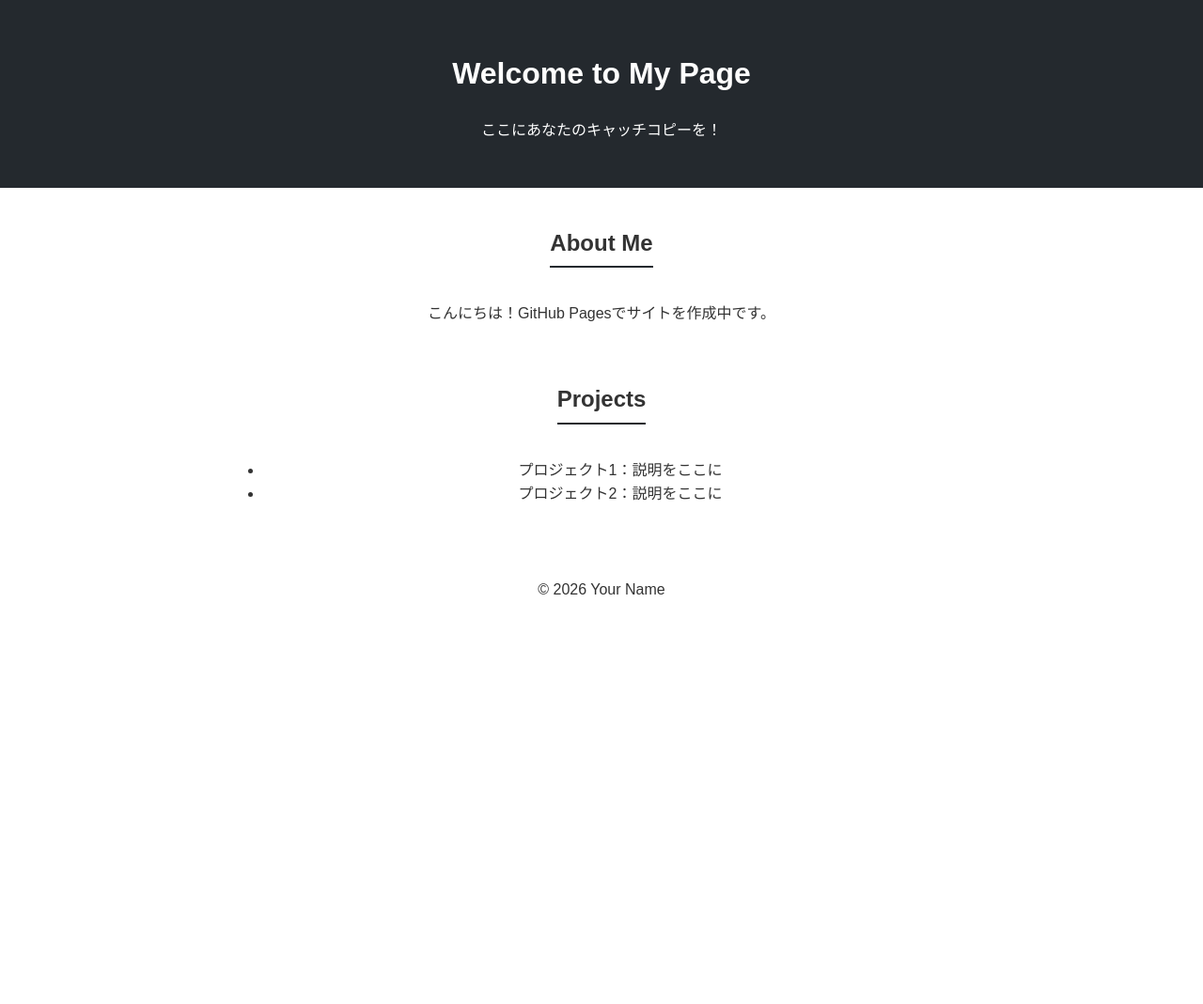
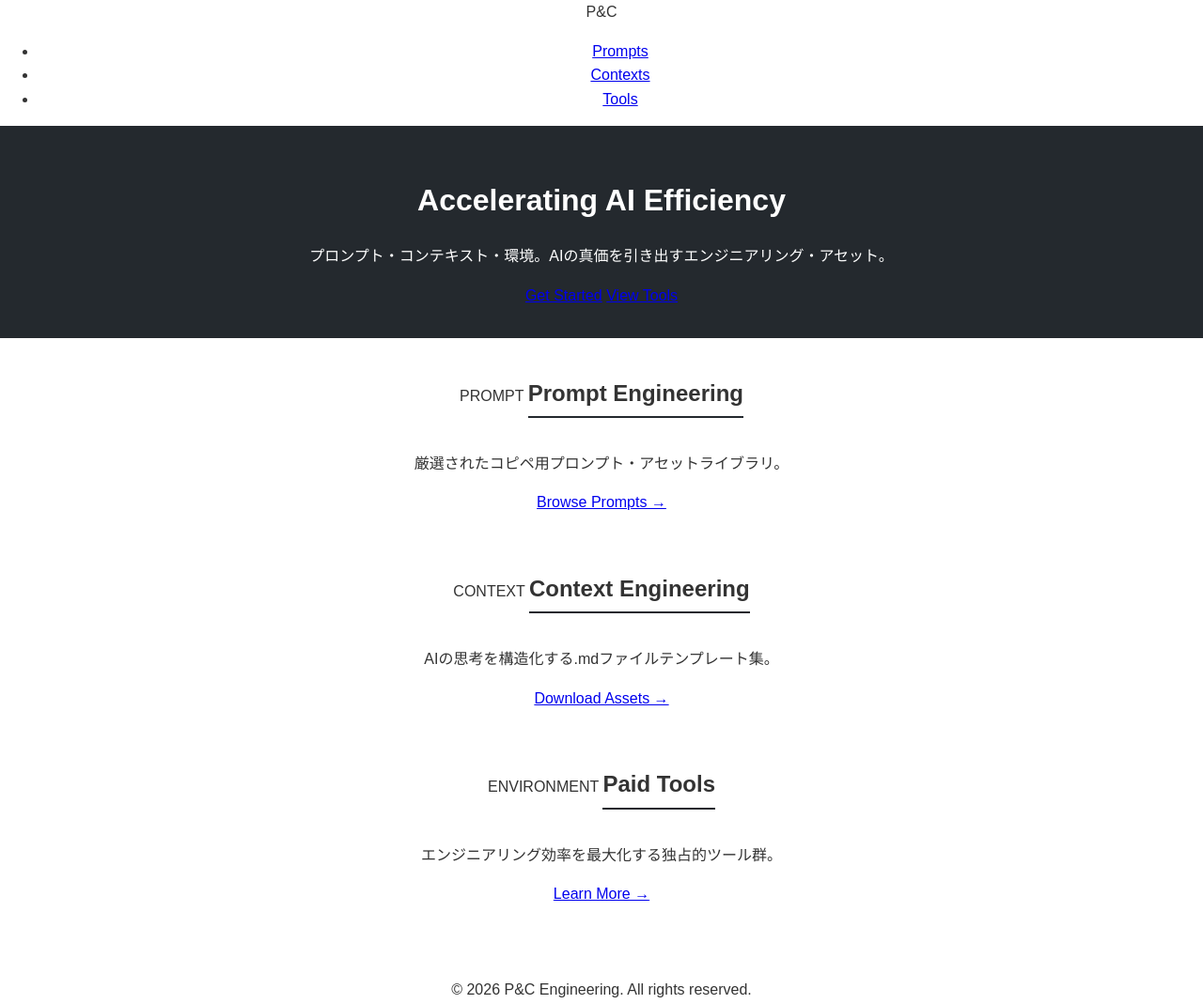
Before and after one commit to daikiito-dk/prompt-context, a plain HTML site: page index.html in a window 1280 px wide. Shown: the whole page at 94% size. Before the commit the page ends 800 px from the top, so only its background shows below. Drawn offline with Linux system fonts and the light colour scheme.

Commit message:
Update index.html for new branding and content

```diff
--- a/index.html
+++ b/index.html
@@ -3,32 +3,53 @@
 <head>
     <meta charset="UTF-8">
     <meta name="viewport" content="width=device-width, initial-scale=1.0">
-    <title>マイ・ポートフォリオ</title>
+    <title>P&C | Prompt & Context Engineering</title>
     <link rel="stylesheet" href="style.css">
 </head>
 <body>
-    <header>
-        <h1>Welcome to My Page</h1>
-        <p>ここにあなたのキャッチコピーを！</p>
+    <nav>
+        <div class="logo">P&C</div>
+        <ul>
+            <li><a href="#prompts">Prompts</a></li>
+            <li><a href="#contexts">Contexts</a></li>
+            <li><a href="#tools">Tools</a></li>
+        </ul>
+    </nav>
+
+    <header class="hero">
+        <h1>Accelerating AI Efficiency</h1>
+        <p>プロンプト・コンテキスト・環境。AIの真価を引き出すエンジニアリング・アセット。</p>
+        <div class="cta-group">
+            <a href="#prompts" class="btn primary">Get Started</a>
+            <a href="#tools" class="btn secondary">View Tools</a>
+        </div>
     </header>
 
-    <main>
-        <section id="about">
-            <h2>About Me</h2>
-            <p>こんにちは！GitHub Pagesでサイトを作成中です。</p>
+    <main class="grid-container">
+        <section id="prompts" class="card">
+            <span class="tag">PROMPT</span>
+            <h2>Prompt Engineering</h2>
+            <p>厳選されたコピペ用プロンプト・アセットライブラリ。</p>
+            <a href="prompts/index.html" class="link">Browse Prompts →</a>
         </section>
 
-        <section id="projects">
-            <h2>Projects</h2>
-            <ul>
-                <li>プロジェクト1：説明をここに</li>
-                <li>プロジェクト2：説明をここに</li>
-            </ul>
+        <section id="contexts" class="card">
+            <span class="tag">CONTEXT</span>
+            <h2>Context Engineering</h2>
+            <p>AIの思考を構造化する.mdファイルテンプレート集。</p>
+            <a href="contexts/index.html" class="link">Download Assets →</a>
+        </section>
+
+        <section id="tools" class="card">
+            <span class="tag highlight">ENVIRONMENT</span>
+            <h2>Paid Tools</h2>
+            <p>エンジニアリング効率を最大化する独占的ツール群。</p>
+            <a href="tools/index.html" class="link">Learn More →</a>
         </section>
     </main>
 
     <footer>
-        <p>© 2026 Your Name</p>
+        <p>© 2026 P&C Engineering. All rights reserved.</p>
     </footer>
 </body>
 </html>
```
